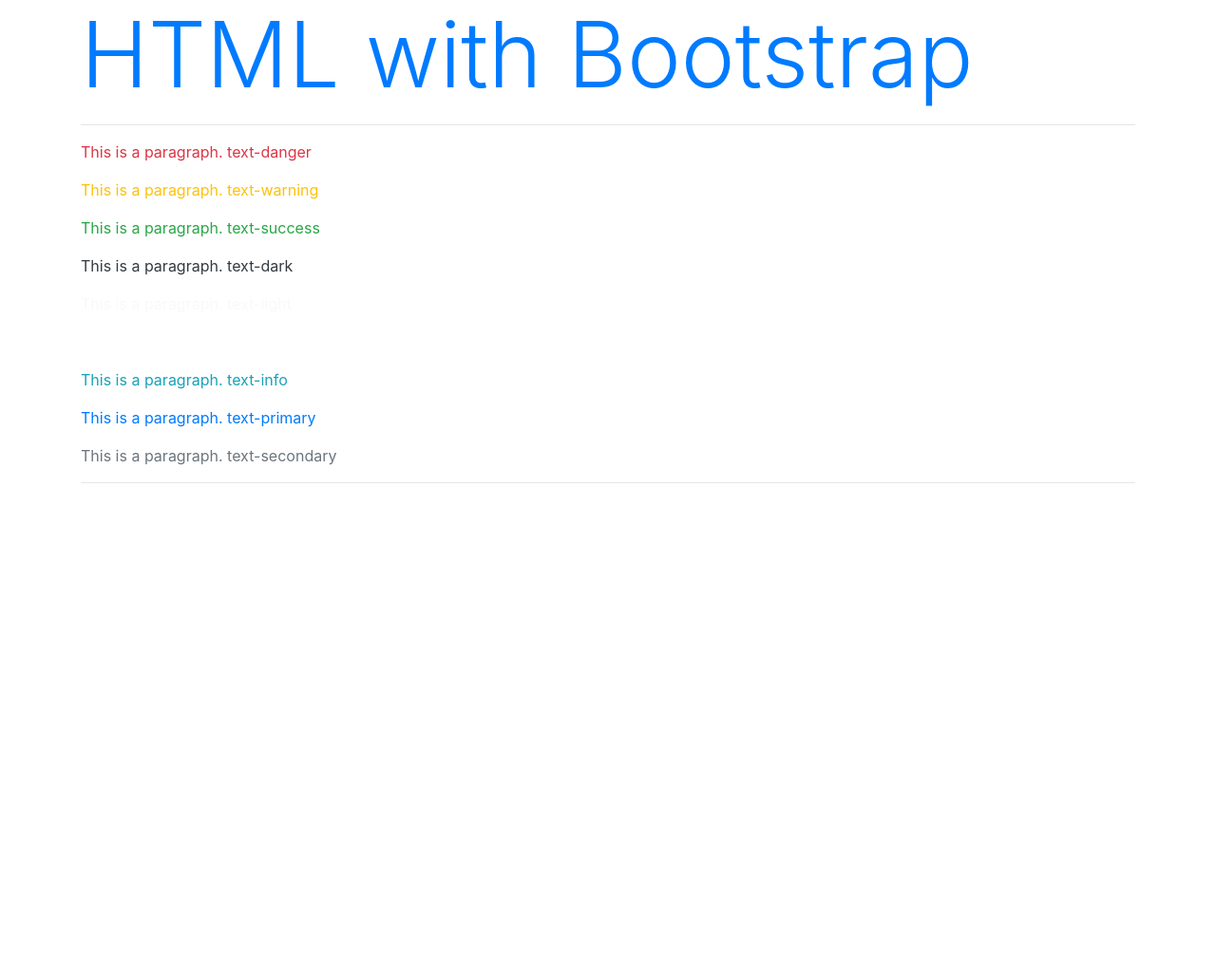
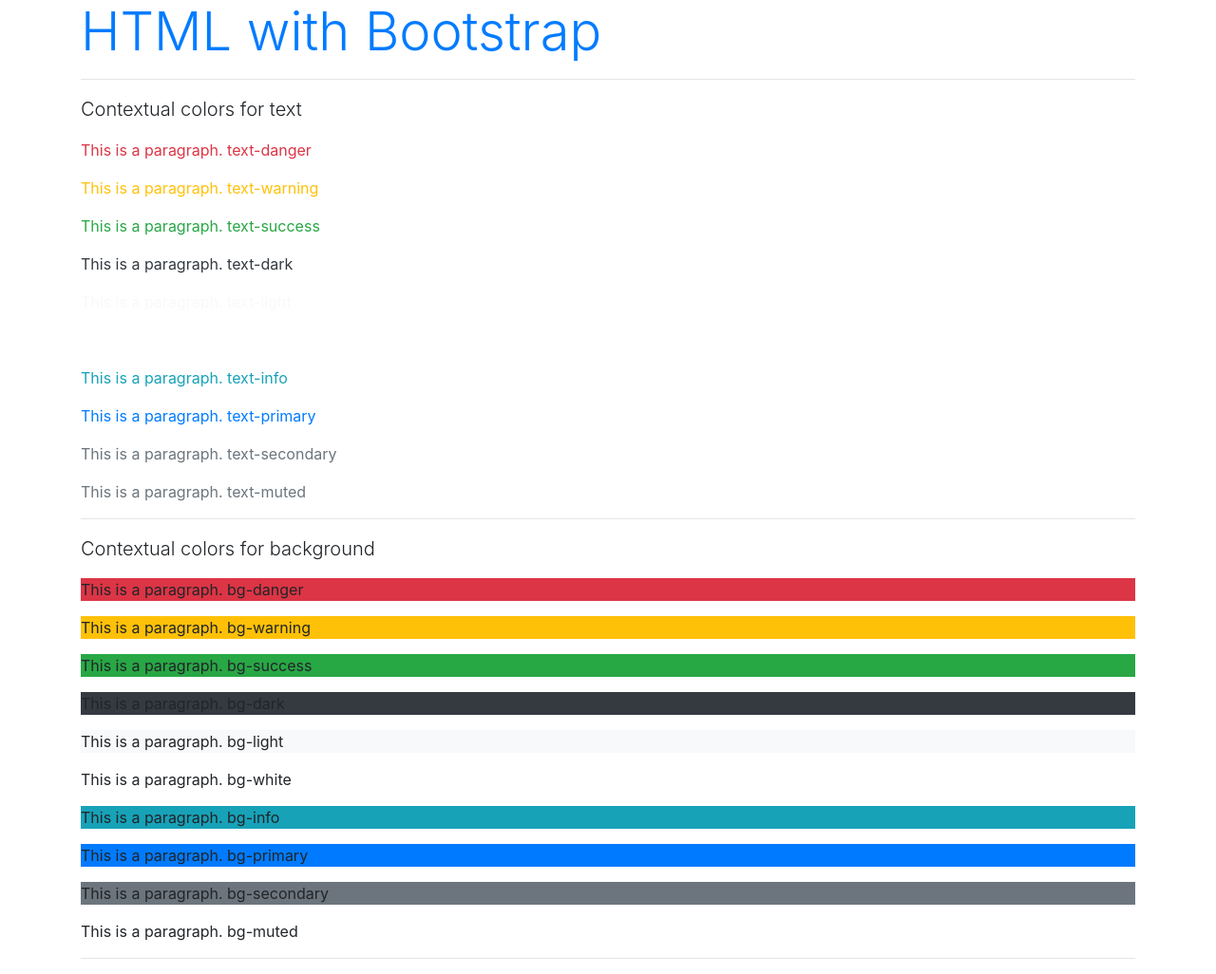
Before and after one commit to vamandeshmukh/cg-html-css-js-bs, a plain HTML site: page html-demos/06-html-with-bootstrap.html in a window 1280 px wide. Shown: the whole page at 95% size. Before the commit the page ends 800 px from the top, so only its background shows below. Drawn offline with nearby package versions, Linux system fonts and the light colour scheme.

Commit message:
bootstrap

```diff
--- a/html-demos/06-html-with-bootstrap.html
+++ b/html-demos/06-html-with-bootstrap.html
@@ -11,11 +11,13 @@
     https://getbootstrap.com/docs/4.6/getting-started/introduction/ -->
 
 </head>
+<!-- this is a comment.  -->
 
 <body>
     <div class="container">
-        <h1 class="display-1 text-primary">HTML with Bootstrap</h1>
+        <h1 class="display-4 text-primary">HTML with Bootstrap</h1>
         <hr />
+        <p class="lead">Contextual colors for text</p>
         <p class="text-danger">This is a paragraph. text-danger</p>
         <p class="text-warning">This is a paragraph. text-warning</p>
         <p class="text-success">This is a paragraph. text-success</p>
@@ -25,7 +27,19 @@
         <p class="text-info">This is a paragraph. text-info</p>
         <p class="text-primary">This is a paragraph. text-primary</p>
         <p class="text-secondary">This is a paragraph. text-secondary</p>
-
+        <p class="text-muted">This is a paragraph. text-muted</p>
+        <hr />
+        <p class="lead">Contextual colors for background</p>
+        <p class="bg-danger">This is a paragraph. bg-danger</p>
+        <p class="bg-warning">This is a paragraph. bg-warning</p>
+        <p class="bg-success">This is a paragraph. bg-success</p>
+        <p class="bg-dark">This is a paragraph. bg-dark</p>
+        <p class="bg-light">This is a paragraph. bg-light</p>
+        <p class="bg-white">This is a paragraph. bg-white</p>
+        <p class="bg-info">This is a paragraph. bg-info</p>
+        <p class="bg-primary">This is a paragraph. bg-primary</p>
+        <p class="bg-secondary">This is a paragraph. bg-secondary</p>
+        <p class="bg-muted">This is a paragraph. bg-muted</p>
         <hr />
     </div>
 
```
